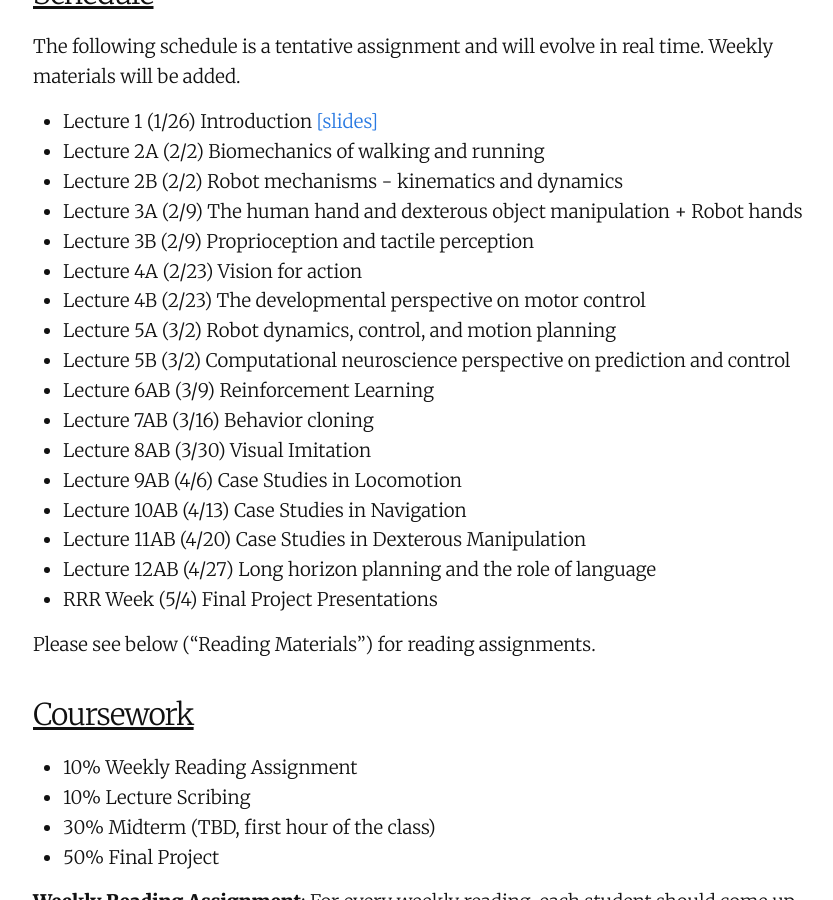
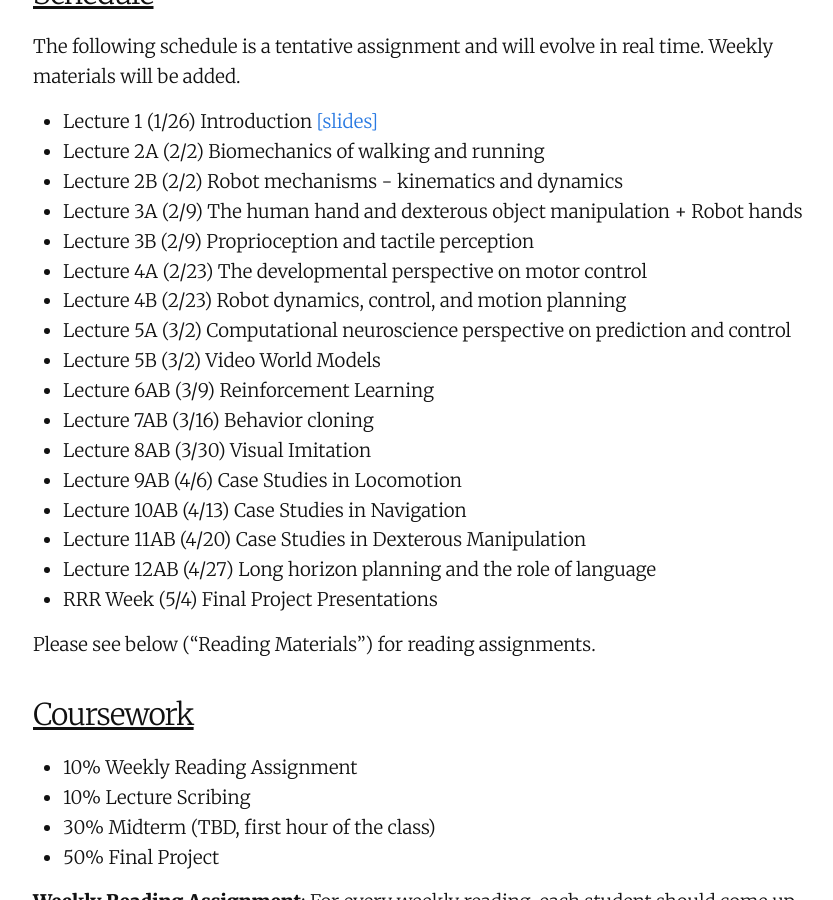
Before and after one commit to robots-that-learn/robots-that-learn.github.io, a Jekyll site: the page built from index.md, in a window 1280 px wide and 900 px high, scrolled down 1246 px. Shown: the whole window, without its empty margins (207-1040 px from the left). Built offline with Jekyll 4.4.1, drawn with Linux system fonts in a browser that asks for light colours; our own code applies the rules of GitHub Pages for plain Markdown files.

Commit message:
Reorder lecture topics in index.md

```diff
--- a/index.md
+++ b/index.md
@@ -46,10 +46,10 @@ The following schedule is a tentative assignment and will evolve in real time. W
 * Lecture 2B (2/2) Robot mechanisms - kinematics and dynamics
 * Lecture 3A (2/9) The human hand and dexterous object manipulation + Robot hands
 * Lecture 3B (2/9) Proprioception and tactile perception
-* Lecture 4A (2/23) Vision for action
-* Lecture 4B (2/23) The developmental perspective on motor control
-* Lecture 5A (3/2) Robot dynamics, control, and motion planning
-* Lecture 5B (3/2) Computational neuroscience perspective on prediction and control
+* Lecture 4A (2/23) The developmental perspective on motor control
+* Lecture 4B (2/23) Robot dynamics, control, and motion planning
+* Lecture 5A (3/2) Computational neuroscience perspective on prediction and control
+* Lecture 5B (3/2) Video World Models
 * Lecture 6AB (3/9) Reinforcement Learning
 * Lecture 7AB (3/16) Behavior cloning
 * Lecture 8AB (3/30) Visual Imitation
```
